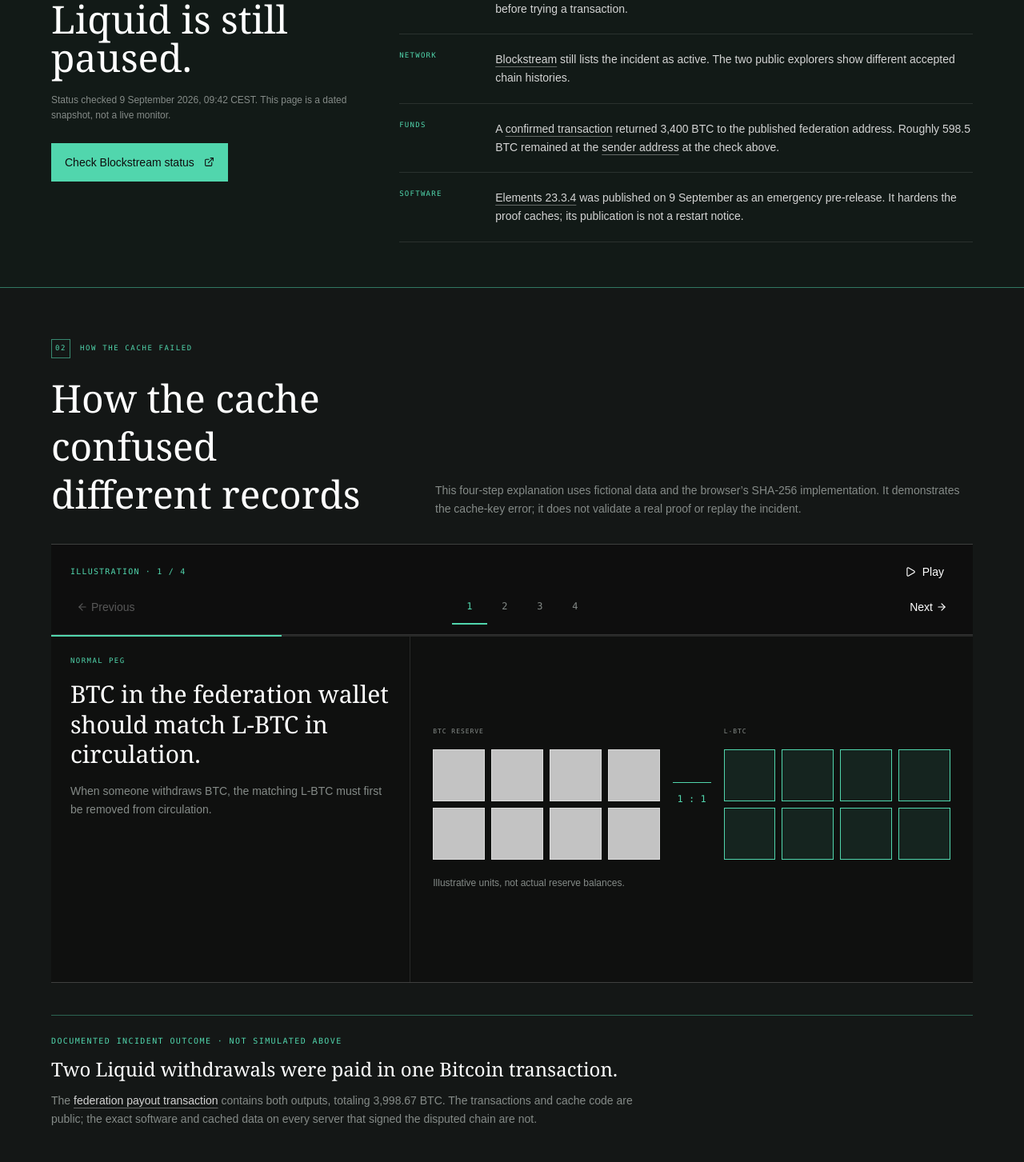
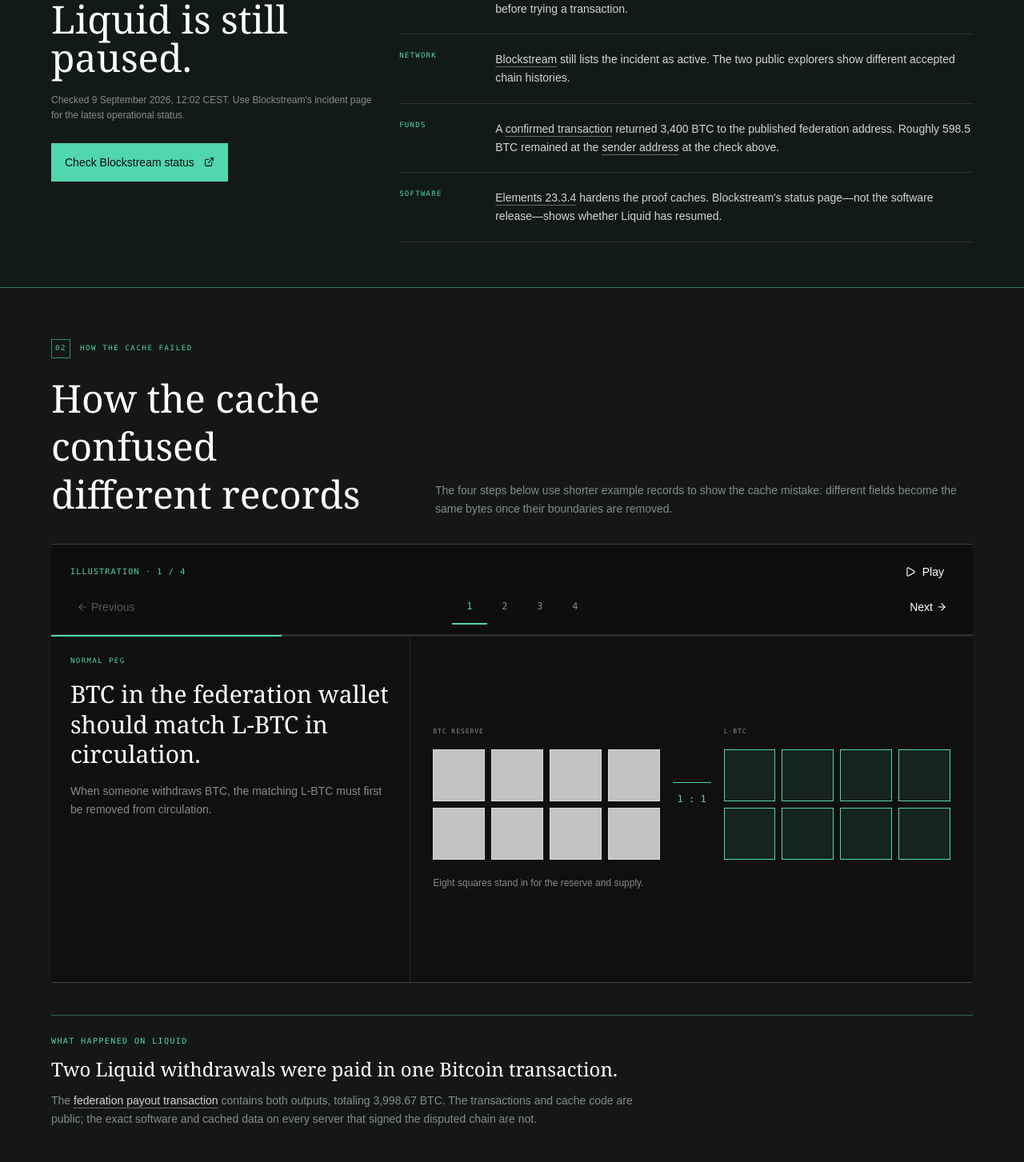
Before and after one commit to mars-llm/liquid-implosion, a Next.js app: page / in a window 1280 px wide. Shown: the part 677-2130 px from the top of the page at 80% size. Built offline with nearby package versions, Linux system fonts and the light colour scheme.

Commit message:
Clarify incident explanation and status copy

```diff
--- a/components/LiquidStudy.tsx
+++ b/components/LiquidStudy.tsx
@@ -18,7 +18,7 @@ import {
   type CacheRecord,
 } from '../lib/model';
 
-const RESEARCH_CUTOFF = '9 September 2026, 09:42 CEST';
+const RESEARCH_CUTOFF = '9 September 2026, 12:02 CEST';
 const STEP_DELAY = 8000;
 
 const SEQUENCE = [
@@ -234,7 +234,7 @@ export function LiquidStudy() {
                 <h2 className="mt-5 font-serif text-3xl leading-tight text-white sm:text-5xl">How the cache confused different records</h2>
               </div>
               <p className="max-w-2xl font-sans text-sm leading-relaxed text-ink-muted lg:justify-self-end">
-                This four-step explanation uses fictional data and the browser’s SHA-256 implementation. It demonstrates the cache-key error; it does not validate a real proof or replay the incident.
+                The four steps below use shorter example records to show the cache mistake: different fields become the same bytes once their boundaries are removed.
               </p>
             </div>
             <CacheWalkthrough
@@ -250,7 +250,7 @@ export function LiquidStudy() {
               onSelectStage={selectStage}
             />
             <div className="mt-10 border-t border-accent/40 pt-6">
-              <p className="font-mono text-[10px] uppercase tracking-[0.14em] text-accent">Documented incident outcome · not simulated above</p>
+              <p className="font-mono text-[10px] uppercase tracking-[0.14em] text-accent">What happened on Liquid</p>
               <h3 className="mt-3 font-serif text-2xl text-white">Two Liquid withdrawals were paid in one Bitcoin transaction.</h3>
               <p className="mt-3 max-w-3xl font-sans text-sm leading-relaxed text-ink-muted">
                 The <SourceLink href="https://blockstream.info/tx/8db751a650ae2f12006b7e8c69a75e4df360e8afd6b9e05ae0b9fa6458a7b140">federation payout transaction</SourceLink> contains both outputs, totaling 3,998.67 BTC. The transactions and cache code are public; the exact software and cached data on every server that signed the disputed chain are not.
@@ -265,7 +265,7 @@ export function LiquidStudy() {
               <div>
                 <SectionLabel index="03">Timeline</SectionLabel>
                 <h2 className="mt-5 font-serif text-3xl text-white sm:text-5xl">Code history and incident events</h2>
-                <p className="mt-5 font-sans text-sm leading-relaxed text-ink-muted">Code changes come first, followed by the disputed block, the pause, the return transaction and public updates. A merged patch does not establish which servers ran it.</p>
+                <p className="mt-5 font-sans text-sm leading-relaxed text-ink-muted">The vulnerable code is public. The software version running on each federation server has not been published.</p>
               </div>
               <div className="border-t border-white/15">
                 {TIMELINE.map((item) => (
@@ -285,8 +285,8 @@ export function LiquidStudy() {
         <section id="sources" className="scroll-mt-14 px-4 py-14 md:px-8 md:py-20">
           <div className="mx-auto grid max-w-6xl gap-10 lg:grid-cols-[0.72fr_1.28fr]">
             <div>
-              <SectionLabel index="04">Sources and limits</SectionLabel>
-              <h2 className="mt-5 font-serif text-3xl text-white sm:text-5xl">Evidence and unanswered questions</h2>
+              <SectionLabel index="04">Sources</SectionLabel>
+              <h2 className="mt-5 font-serif text-3xl text-white sm:text-5xl">What the public record shows</h2>
               <p className="mt-5 max-w-lg font-sans text-sm leading-relaxed text-ink-muted">
                 The disputed transaction and Bitcoin payout are public, as is the relevant cache code. The exact software and cache contents on each Liquid server are not.
               </p>
@@ -470,7 +470,7 @@ function BalancedPeg() {
         </div>
         <MarkerSet label="L-BTC" />
       </div>
-      <p className="mt-5 font-sans text-xs leading-relaxed text-ink-muted">Illustrative units, not actual reserve balances.</p>
+      <p className="mt-5 font-sans text-xs leading-relaxed text-ink-muted">Eight squares stand in for the reserve and supply.</p>
     </div>
   );
 }
@@ -512,7 +512,7 @@ function BoundaryShift() {
       <FieldLegend />
       <CacheRecordView label="Record A" record={VALID_RECORD} />
       <CacheRecordView label="Record B · different boundaries" record={SHIFTED_RECORD} />
-      <p className="font-sans text-xs leading-relaxed text-ink-muted">Read down: each byte stays in the same column. Only the field boundaries move. Widths show this example’s byte counts, not real proof sizes.</p>
+      <p className="font-sans text-xs leading-relaxed text-ink-muted">Read down: every byte stays in place. Only the field boundaries move. The real proofs are longer, but the mistake is the same.</p>
       <div className="border-t border-white/15 pt-4">
         <p className="font-mono text-[10px] uppercase tracking-[0.1em] text-accent">Boundaries discarded → same cache input</p>
         <div className="mt-2 grid grid-cols-12 border-y border-white/30 py-3 font-mono text-[11px] text-white">
@@ -637,7 +637,7 @@ function CurrentGuidance() {
         <div>
           <SectionLabel index="01">Status and guidance</SectionLabel>
           <h2 className="mt-5 font-serif text-3xl text-white sm:text-5xl">Liquid is still paused.</h2>
-          <p className="mt-5 font-sans text-xs leading-relaxed text-ink-muted">Status checked {RESEARCH_CUTOFF}. This page is a dated snapshot, not a live monitor.</p>
+          <p className="mt-5 font-sans text-xs leading-relaxed text-ink-muted">Checked {RESEARCH_CUTOFF}. Use Blockstream&apos;s incident page for the latest operational status.</p>
           <a href="https://status.blockstream.com/incidents/b8b719f3-db70-4487-9cff-946e69509228" target="_blank" rel="noreferrer" className="mt-6 inline-flex min-h-12 items-center gap-3 border border-accent bg-accent px-4 font-sans text-sm text-canvas transition-colors hover:bg-transparent hover:text-accent">
             Check Blockstream status <ExternalLink size={13} />
           </a>
@@ -646,7 +646,7 @@ function CurrentGuidance() {
           <FactLine label="Users"><SourceLink href="https://x.com/Liquid_BTC/status/2097404704028545175">Liquid says</SourceLink> users do not need to take proactive steps. Check the incident page and your service before trying a transaction.</FactLine>
           <FactLine label="Network"><SourceLink href="https://status.blockstream.com/incidents/b8b719f3-db70-4487-9cff-946e69509228">Blockstream</SourceLink> still lists the incident as active. The two public explorers show different accepted chain histories.</FactLine>
           <FactLine label="Funds">A <SourceLink href="https://mempool.space/tx/a6d697a25266ce3c78774fd1d75f896b7af522ada209b0f6228ea497bc49a46d">confirmed transaction</SourceLink> returned 3,400 BTC to the published federation address. Roughly 598.5 BTC remained at the <SourceLink href="https://mempool.space/address/bc1ql4mfu6aundtkksxklfajs2h3t9nzcd6gyqjlte">sender address</SourceLink> at the check above.</FactLine>
-          <FactLine label="Software"><SourceLink href="https://github.com/ElementsProject/elements/releases/tag/elements-23.3.4">Elements 23.3.4</SourceLink> was published on 9 September as an emergency pre-release. It hardens the proof caches; its publication is not a restart notice.</FactLine>
+          <FactLine label="Software"><SourceLink href="https://github.com/ElementsProject/elements/releases/tag/elements-23.3.4">Elements 23.3.4</SourceLink> hardens the proof caches. Blockstream&apos;s status page—not the software release—shows whether Liquid has resumed.</FactLine>
         </div>
       </div>
     </section>
```
Also changed, not shown: 1 other file (tests, documents, lock files or other folders).
